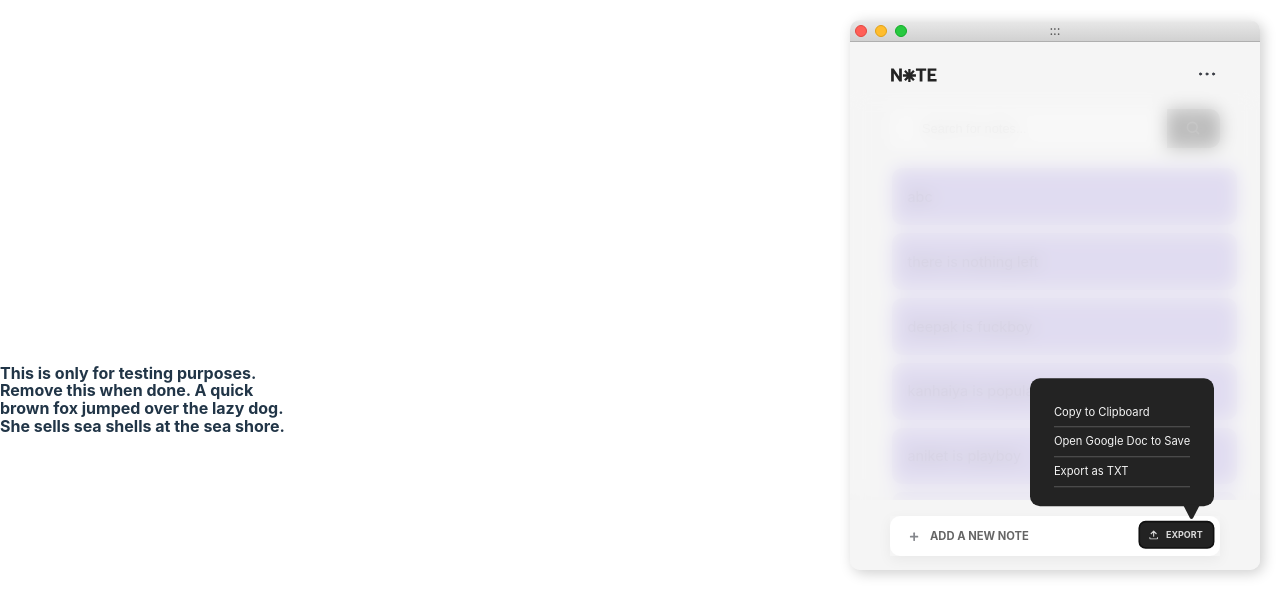
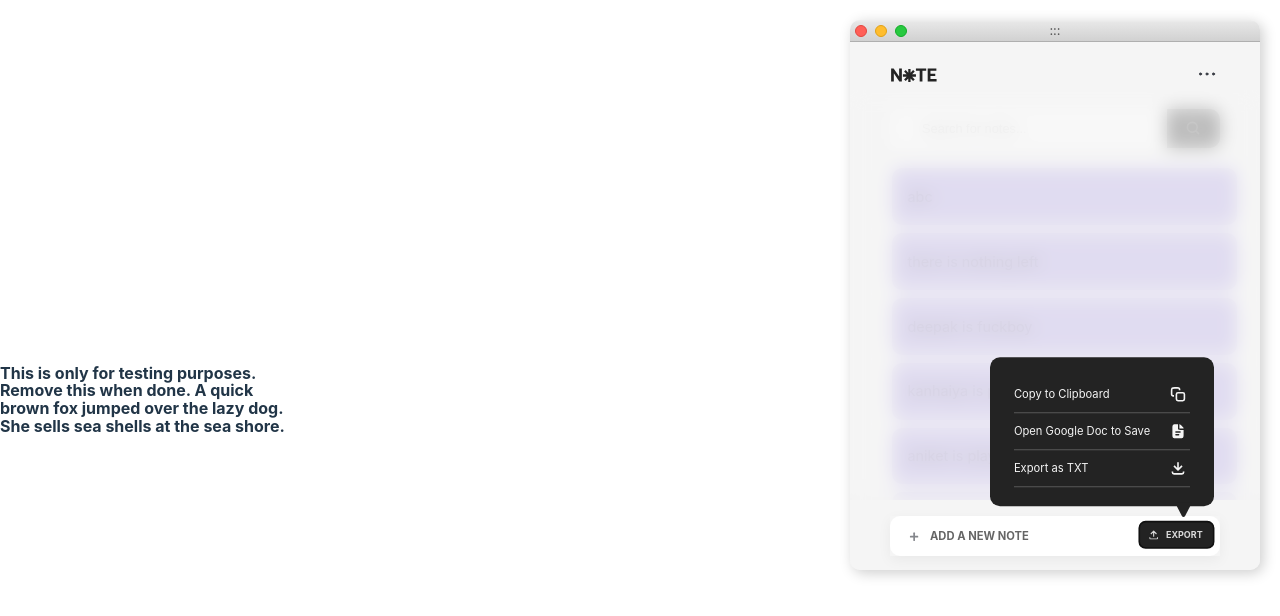
Before and after one commit to deepak-gangwar/note-chrome-extension, a React (Vite) app: page / in a window 1280 px wide. Both pictures are taken after a click on the button "EXPORT". Shown: the top 616 px of the page. Built offline with nearby package versions, Linux system fonts and the light colour scheme.

Commit message:
Add icons to export menu

```diff
--- a/src/components/AddExportToolbar/Export/ExportMenu/index.jsx
+++ b/src/components/AddExportToolbar/Export/ExportMenu/index.jsx
@@ -86,16 +86,33 @@ export default function Export() {
                 <div onClick={handleExportToClipboard}>
                     Copy to Clipboard
                 </div>
+                <svg style={styles.export_icon_svg} width="24" height="24" viewBox="0 0 24 24" fill="none" xmlns="http://www.w3.org/2000/svg">
+                    <path d="M14 7V7C14 6.06812 14 5.60218 13.8478 5.23463C13.6448 4.74458 13.2554 4.35523 12.7654 4.15224C12.3978 4 11.9319 4 11 4H8C6.11438 4 5.17157 4 4.58579 4.58579C4 5.17157 4 6.11438 4 8V11C4 11.9319 4 12.3978 4.15224 12.7654C4.35523 13.2554 4.74458 13.6448 5.23463 13.8478C5.60218 14 6.06812 14 7 14V14" stroke="#f5f5f5" strokeWidth="2" />
+                    <rect x="10" y="10" width="10" height="10" rx="2" stroke="#f5f5f5" strokeWidth="2" />
+                </svg>
             </li>
             <li style={styles.menu_item}>
                 <a style={styles.menu_item_a} onClick={handleExportToGoogleDoc} href="https://doc.new" target='_blank' rel='noreferrer'>
                     Open Google Doc to Save
                 </a>
+                <svg style={styles.export_icon_docs} width="24" height="24" viewBox="0 0 24 24" fill="none" xmlns="http://www.w3.org/2000/svg">
+                    <path fillRule="evenodd" clipRule="evenodd" d="M12 2V7L12 7.05441C11.9999 7.47848 11.9998 7.8906 12.0455 8.23052C12.097 8.61372 12.2226 9.051 12.5858 9.41421C12.949 9.77743 13.3863 9.90295 13.7695 9.95447C14.1094 10.0002 14.5215 10.0001 14.9456 10H14.9456H14.9456H14.9456L15 10H20V16C20 18.8284 20 20.2426 19.1213 21.1213C18.2426 22 16.8284 22 14 22H10C7.17157 22 5.75736 22 4.87868 21.1213C4 20.2426 4 18.8284 4 16V8C4 5.17157 4 3.75736 4.87868 2.87868C5.75736 2 7.17157 2 10 2H12ZM14 2.00462V7C14 7.49967 14.0021 7.77383 14.0277 7.96402L14.0287 7.97131L14.036 7.97231C14.2262 7.99788 14.5003 8 15 8H19.9954C19.9852 7.58836 19.9525 7.31595 19.8478 7.06306C19.6955 6.69552 19.4065 6.40649 18.8284 5.82843L16.1716 3.17157C15.5935 2.59351 15.3045 2.30448 14.9369 2.15224C14.684 2.04749 14.4116 2.01481 14 2.00462ZM8 13C8 12.4477 8.44772 12 9 12L15 12C15.5523 12 16 12.4477 16 13C16 13.5523 15.5523 14 15 14L9 14C8.44772 14 8 13.5523 8 13ZM9 16C8.44772 16 8 16.4477 8 17C8 17.5523 8.44772 18 9 18H13C13.5523 18 14 17.5523 14 17C14 16.4477 13.5523 16 13 16H9Z" fill="#F5F5F5" />
+                </svg>
+                {/* <svg style={styles.export_icon_svg} width="24" height="24" viewBox="0 0 24 24" fill="none" xmlns="http://www.w3.org/2000/svg">
+                    <path d="M13.1716 3H9C7.11438 3 6.17157 3 5.58579 3.58579C5 4.17157 5 5.11438 5 7V17C5 18.8856 5 19.8284 5.58579 20.4142C6.17157 21 7.11438 21 9 21H15C16.8856 21 17.8284 21 18.4142 20.4142C19 19.8284 19 18.8856 19 17V8.82843C19 8.41968 19 8.2153 18.9239 8.03153C18.8478 7.84776 18.7032 7.70324 18.4142 7.41421L14.5858 3.58579C14.2968 3.29676 14.1522 3.15224 13.9685 3.07612C13.7847 3 13.5803 3 13.1716 3Z" stroke="#f5f5f5" strokeWidth="2" />
+                    <path d="M9 13L15 13" stroke="#f5f5f5" strokeWidth="2" strokeLinecap="round" />
+                    <path d="M9 17L13 17" stroke="#f5f5f5" strokeWidth="2" strokeLinecap="round" />
+                    <path d="M13 3V7C13 7.94281 13 8.41421 13.2929 8.70711C13.5858 9 14.0572 9 15 9H19" stroke="#f5f5f5" strokeWidth="2" />
+                </svg> */}
             </li>
             <li style={styles.menu_item}>
                 <div onClick={handleExportToTXT}>
                     Export as TXT
                 </div>
+                <svg style={styles.export_icon_svg} width="24" height="24" viewBox="0 0 24 24" fill="none" xmlns="http://www.w3.org/2000/svg">
+                    <path d="M12 14L11.2929 14.7071L12 15.4142L12.7071 14.7071L12 14ZM13 5C13 4.44772 12.5523 4 12 4C11.4477 4 11 4.44771 11 5L13 5ZM6.29289 9.70711L11.2929 14.7071L12.7071 13.2929L7.70711 8.29289L6.29289 9.70711ZM12.7071 14.7071L17.7071 9.70711L16.2929 8.29289L11.2929 13.2929L12.7071 14.7071ZM13 14L13 5L11 5L11 14L13 14Z" fill="#f5f5f5" />
+                    <path d="M5 16L5 17C5 18.1046 5.89543 19 7 19L17 19C18.1046 19 19 18.1046 19 17V16" stroke="#f5f5f5" strokeWidth="2" />
+                </svg>
             </li>
             <div style={styles.pin}>
                 <svg style={styles.pin_svg} width="29" height="25" viewBox="0 0 29 25" fill="none" xmlns="http://www.w3.org/2000/svg">
--- a/src/components/AddExportToolbar/Export/ExportMenu/styles.js
+++ b/src/components/AddExportToolbar/Export/ExportMenu/styles.js
@@ -16,13 +16,25 @@ export default {
         textDecoration: "none",
         color: "#f5f5f5",
         borderBottom: "1px solid #f5f5f540",
-        padding: "6px 0"
+        padding: "6px 0",
+        display: "flex",
+        alignItems: "center",
+        justifyContent: "space-between",
+        gap: "1rem",
     },
 
     menu_item_a: {
         fontWeight: "normal",
         textDecoration: "none",
         color: "#f5f5f5"
+    },
+
+    export_icon_svg: {
+        transform: "scale(0.8)"
+    },
+
+    export_icon_docs: {
+        transform: "scale(0.7)"
     },
 
     pin: {
```
Also changed, not shown: src/components/AddExportToolbar/Add/QuickNote/index.jsx (+6 -6 lines).
